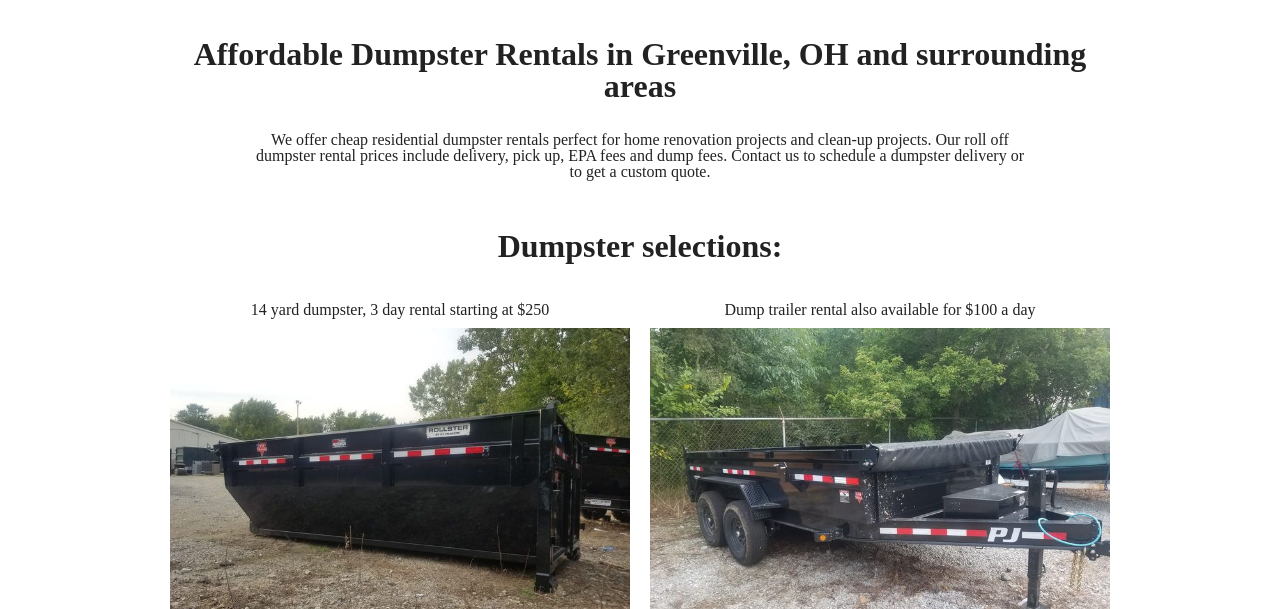
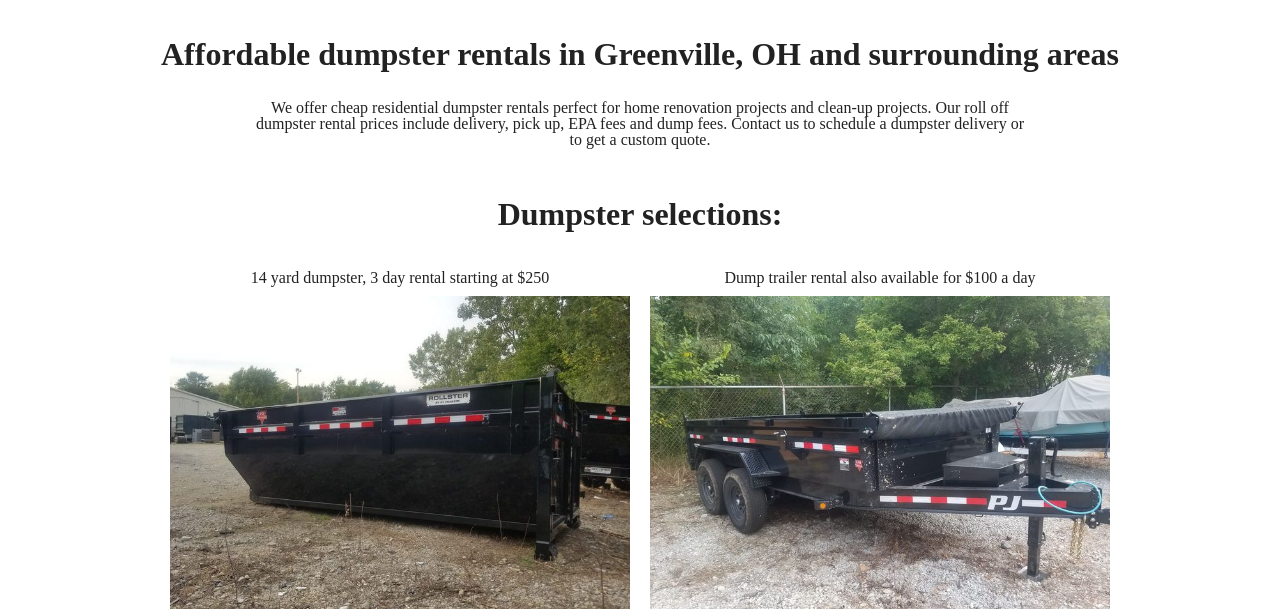
Before and after one commit to Affordable-Dumpster-Rentals/affordable-dumpster-rentals.github.io, a plain HTML site: page index.html in a window 1280 px wide. Shown: the part 191-800 px from the top of the page. Drawn offline with Linux system fonts and the light colour scheme.

Commit message:
update 3

```diff
--- a/index.html
+++ b/index.html
@@ -26,7 +26,7 @@
 
     <section>
 
-        <h1>Affordable Dumpster Rentals in Greenville, OH and surrounding areas</h1>
+        <h1>Affordable dumpster rentals in Greenville, OH and surrounding areas</h1>
 
         <p class="offerText">We offer cheap residential dumpster rentals perfect for home renovation projects and clean-up projects. Our roll off dumpster rental prices include delivery, pick up, EPA fees and dump fees. Contact us to schedule a dumpster delivery or to get a custom quote.</p>
 
```
